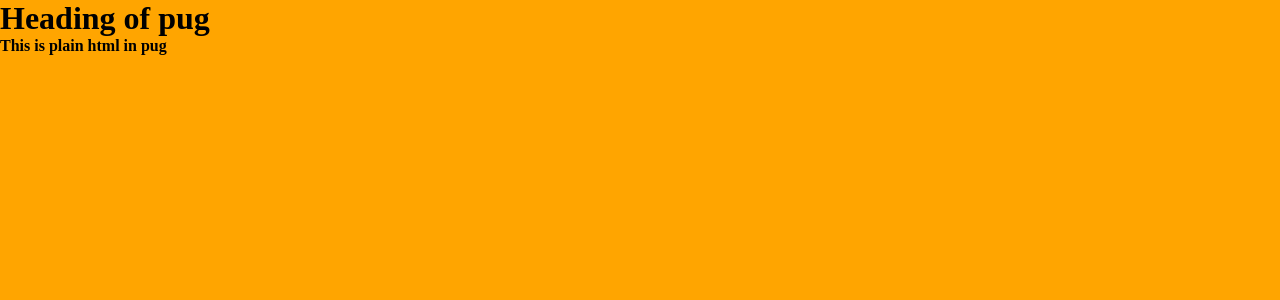
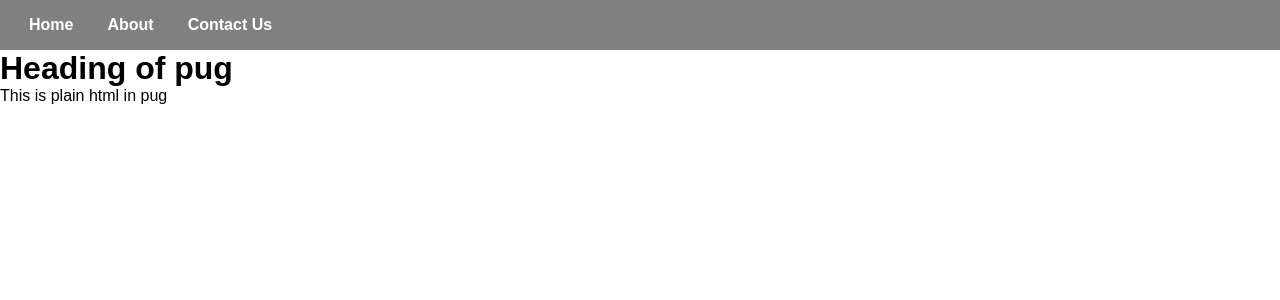
Before and after one commit to ParthPatel133/express-basics, a Node server app: page / in a window 1280 px wide. Shown: the top 300 px of the page. Run offline with Node 20, Linux system fonts and the light colour scheme.

Commit message:
pug website styling

```diff
--- a/express/static/style.css
+++ b/express/static/style.css
@@ -2,9 +2,25 @@
   margin: 0;
   padding: 0;
   box-sizing: border-box;
+  font-family: Arial, Helvetica, sans-serif;
 }
 
-body {
-  font-weight: 700;
-  background-color: orange;
+nav {
+  background-color: grey;
+  padding: 12px;
 }
+
+ul {
+  display: flex;
+  flex-direction: row;
+}
+
+li {
+  list-style: none;
+  padding: 4px 17px;
+}
+a {
+  text-decoration: none;
+  color: white;
+  font-weight: bold;
+}
--- a/express/views/index.pug
+++ b/express/views/index.pug
@@ -11,6 +11,13 @@
 </head>
 
 <body>
+    <nav>
+        <ul>
+            <li><a href="/">Home</a></li>
+            <li><a href="/">About</a></li>
+            <li><a href="/">Contact Us</a></li>
+        </ul>
+    </nav>
     <h1> #{heading} </h1>
     <p>
         | This is plain html in pug
```
